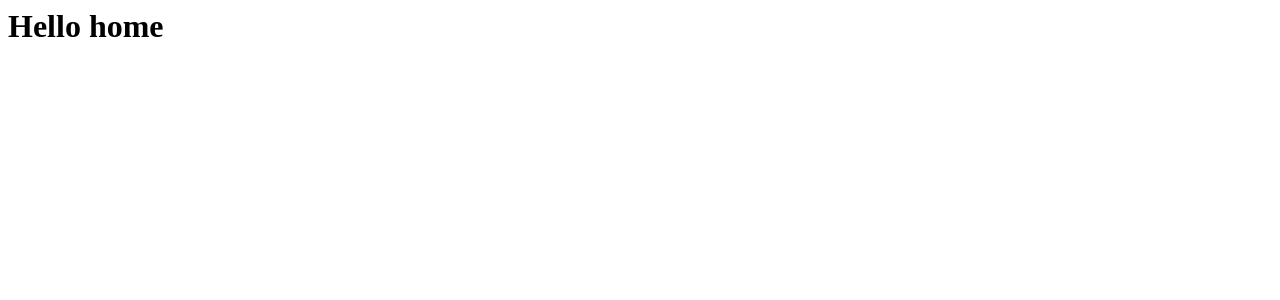
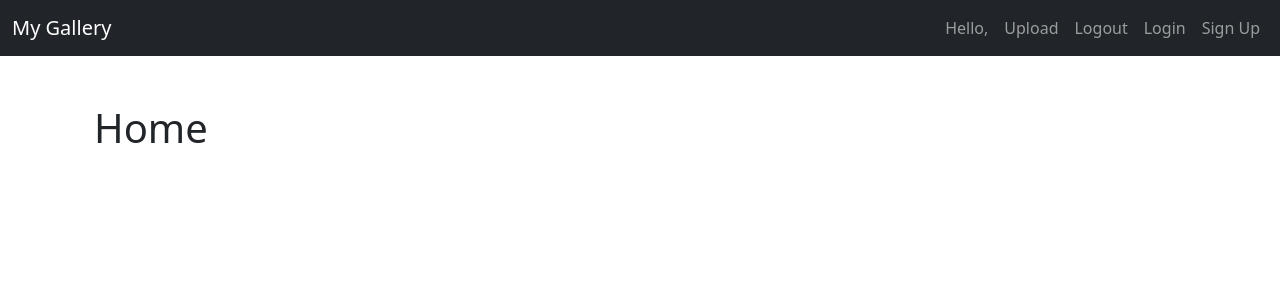
Before and after one commit to Mugambi645/photos-web, a Django app: page / in a window 1280 px wide. Shown: the top 300 px of the page. Run offline with Django 5.2, Linux system fonts and the light colour scheme.

Commit message:
add upload image file

```diff
--- a/gallery/urls.py
+++ b/gallery/urls.py
@@ -3,5 +3,5 @@ from django.urls import path
 
 app_name = "gallery"
 urlpatterns = [
-
+    path("upload/", views.upload_image, name="upload_image"),
 ]
--- a/templates/base.html
+++ b/templates/base.html
@@ -0,0 +1,51 @@
+<!DOCTYPE html>
+<html lang="en">
+<head>
+    <meta charset="UTF-8">
+    <title>{% block title %}My Gallery{% endblock %}</title>
+    <meta name="viewport" content="width=device-width, initial-scale=1">
+
+    <!-- Bootstrap CSS CDN -->
+    <link href="https://cdn.jsdelivr.net/npm/bootstrap@5.3.0/dist/css/bootstrap.min.css" rel="stylesheet">
+
+    {% block extra_head %}{% endblock %}
+</head>
+<body>
+    <nav class="navbar navbar-expand-lg navbar-dark bg-dark">
+        <div class="container-fluid">
+            <a class="navbar-brand" href="{% url 'core:index' %}">My Gallery</a>
+            <div class="collapse navbar-collapse">
+                <ul class="navbar-nav ms-auto">
+
+                        <li class="nav-item">
+                            <a class="nav-link" href="#">Hello, {{ user.username }}</a>
+                        </li>
+                        <li class="nav-item">
+                            <a class="nav-link" href="{% url 'gallery:upload_image' %}">Upload</a>
+                        </li>
+                        <li class="nav-item">
+                            <a class="nav-link" href="">Logout</a>
+                        </li>
+
+                        <li class="nav-item">
+                            <a class="nav-link" href="">Login</a>
+                        </li>
+                        <li class="nav-item">
+                            <a class="nav-link" href="">Sign Up</a>
+                        </li>
+
+            </div>
+        </div>
+    </nav>
+
+    <div class="container mt-4">
+        {% block content %}
+        <!-- Page-specific content goes here -->
+        {% endblock %}
+    </div>
+
+    <!-- Bootstrap JS CDN -->
+    <script src="https://cdn.jsdelivr.net/npm/bootstrap@5.3.0/dist/js/bootstrap.bundle.min.js"></script>
+    {% block extra_js %}{% endblock %}
+</body>
+</html>
--- a/templates/core/index.html
+++ b/templates/core/index.html
@@ -1 +1,7 @@
-<h1>Hello home</h1>
+{% extends "base.html" %}
+{% load static %}
+{% block content %}
+<div class="container mt-5">
+<h1>Home</h1>
+</div>
+{% endblock %}
```
Also changed, not shown: templates/gallery/upload.html (added, +12 -0 lines).
